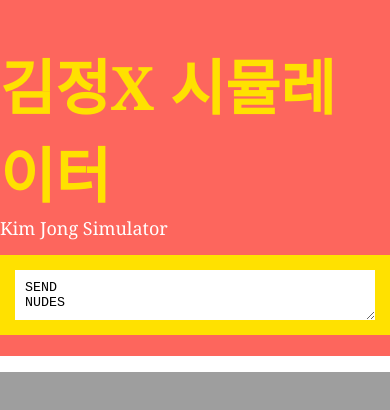
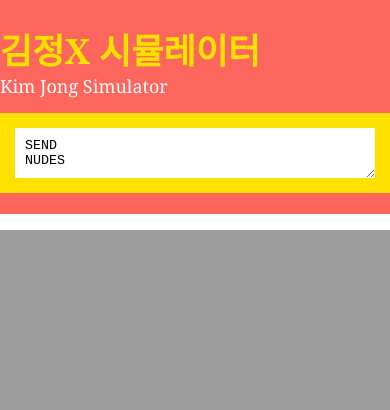
Before and after one commit to heyimalex/kim-jong-simulator, a React (Create React App) app: page / in a window 390 px wide. Shown: the top 410 px of the page. Built offline with nearby package versions, Linux system fonts and the light colour scheme.

Commit message:
Make h1 font fit on mobile

```diff
--- a/src/index.css
+++ b/src/index.css
@@ -17,3 +17,9 @@ h2 {
   font-weight: normal;
   margin-top: 0;
 }
+
+@media only screen and (max-width: 600px) {
+  h1 {
+    font-size: 35px;
+  }
+}
```
